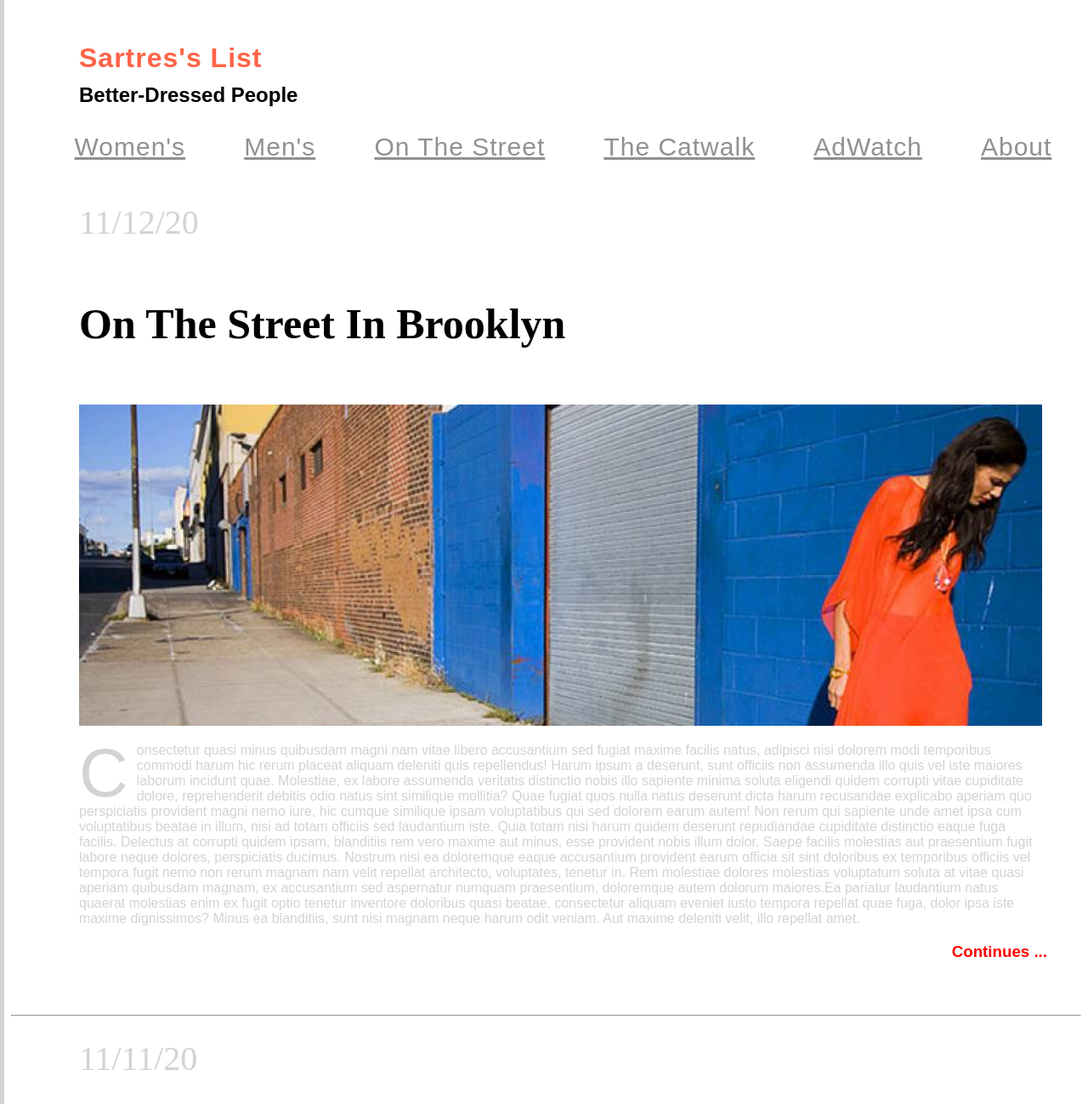
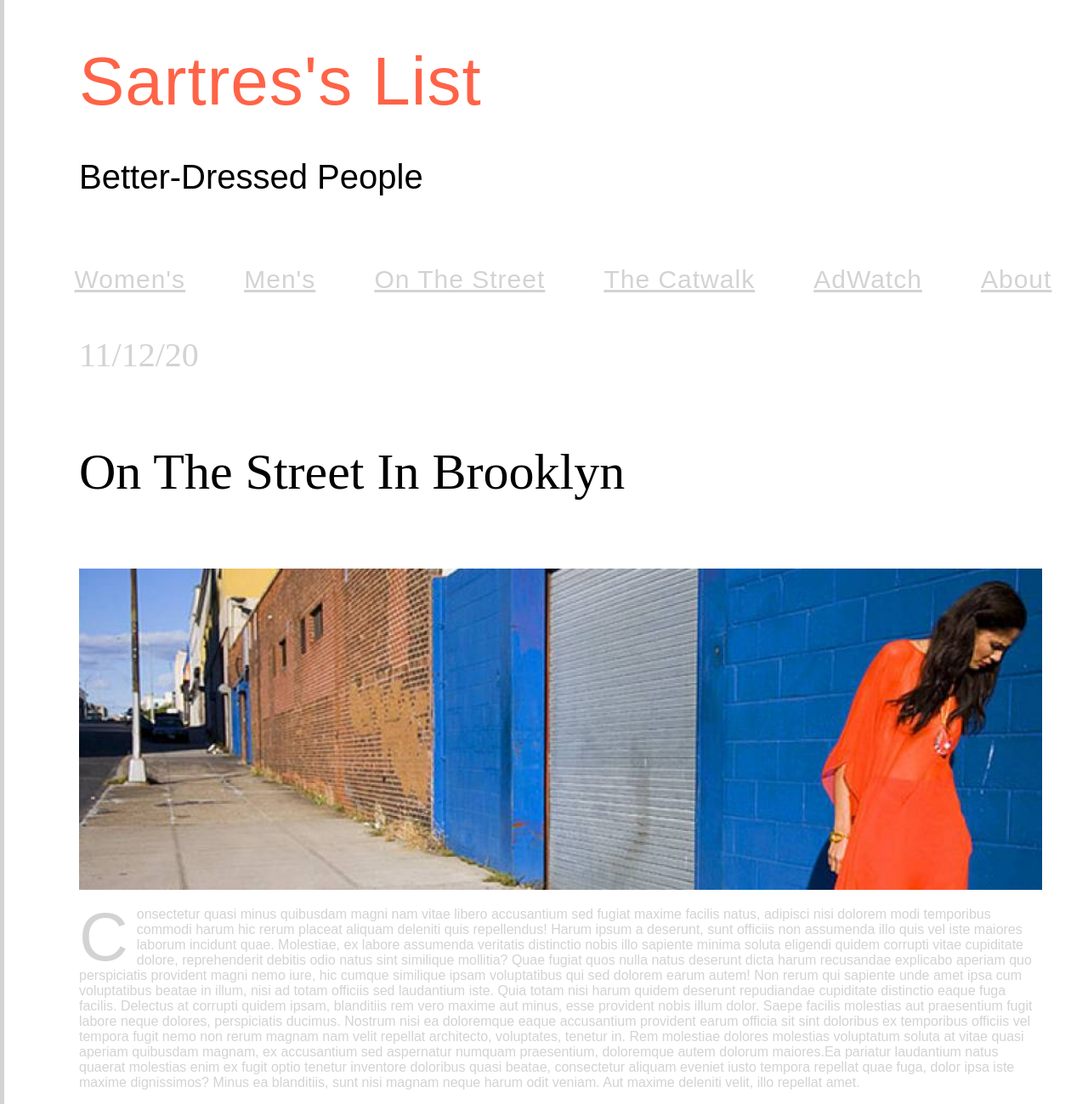
Before and after one commit to KCap923/react-fashion-blog, a plain HTML site: page index.html in a window 1280 px wide. Shown: the top 1299 px of the page at 85% size. Drawn offline with Linux system fonts and the light colour scheme.

Commit message:
HTML & CSS complete

```diff
--- a/styles.css
+++ b/styles.css
@@ -4,6 +4,8 @@ margin-top: 50px;
 margin-left: 80px;
 letter-spacing: 1px;
 font-family: sans-serif;
+font-weight: lighter;
+font-size: 80px;
 }
 
 html {
@@ -15,11 +17,13 @@ h2 {
   margin-top: -10px;
   margin-left: 80px;
   font-family: sans-serif;
-  font-weight: 80px;
+  font-size: 40px;
+  font-weight: lighter;
   }
 
 h4 {
-  font-size: 50px;
+  font-size: 60px;
+  font-weight: lighter;
   color: black;
   margin-left: 80px;
 }
@@ -35,13 +39,15 @@ font-size: 30px;
 }
 
 a {
-color:#929090;
+color:lightgrey;
+font-weight: lighter;
 }
 
 time {
 margin-left: 80px;
 font-size: 40px;
 color: lightgray;
+font-weight: lighter;
 }
 
 p {
@@ -60,13 +66,15 @@ p:first-letter {
   padding-top: 0.2em;
   margin-right: 10px;
   margin-bottom: 5px;
+  font-weight: lighter;
+  font-family:sans-serif;
 }
 
 h3 {
   display: flex;
   flex-direction: row-reverse;
   margin-right: 40px;
-  color: red;
+  color: tomato;
   font-family: sans-serif;
   font-weight: bolder;
 }
```
Also changed, not shown: index.html (+1 -1 lines).
